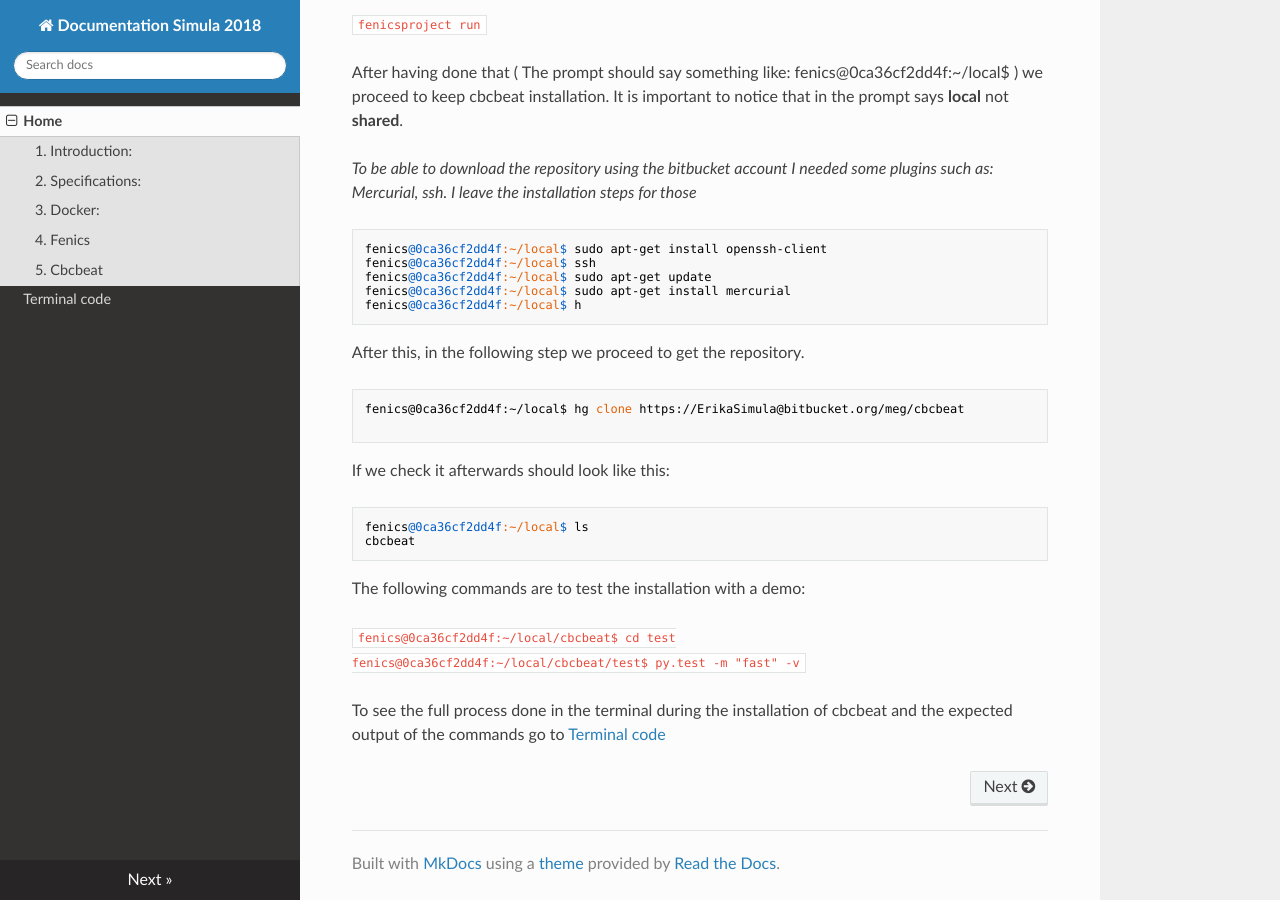
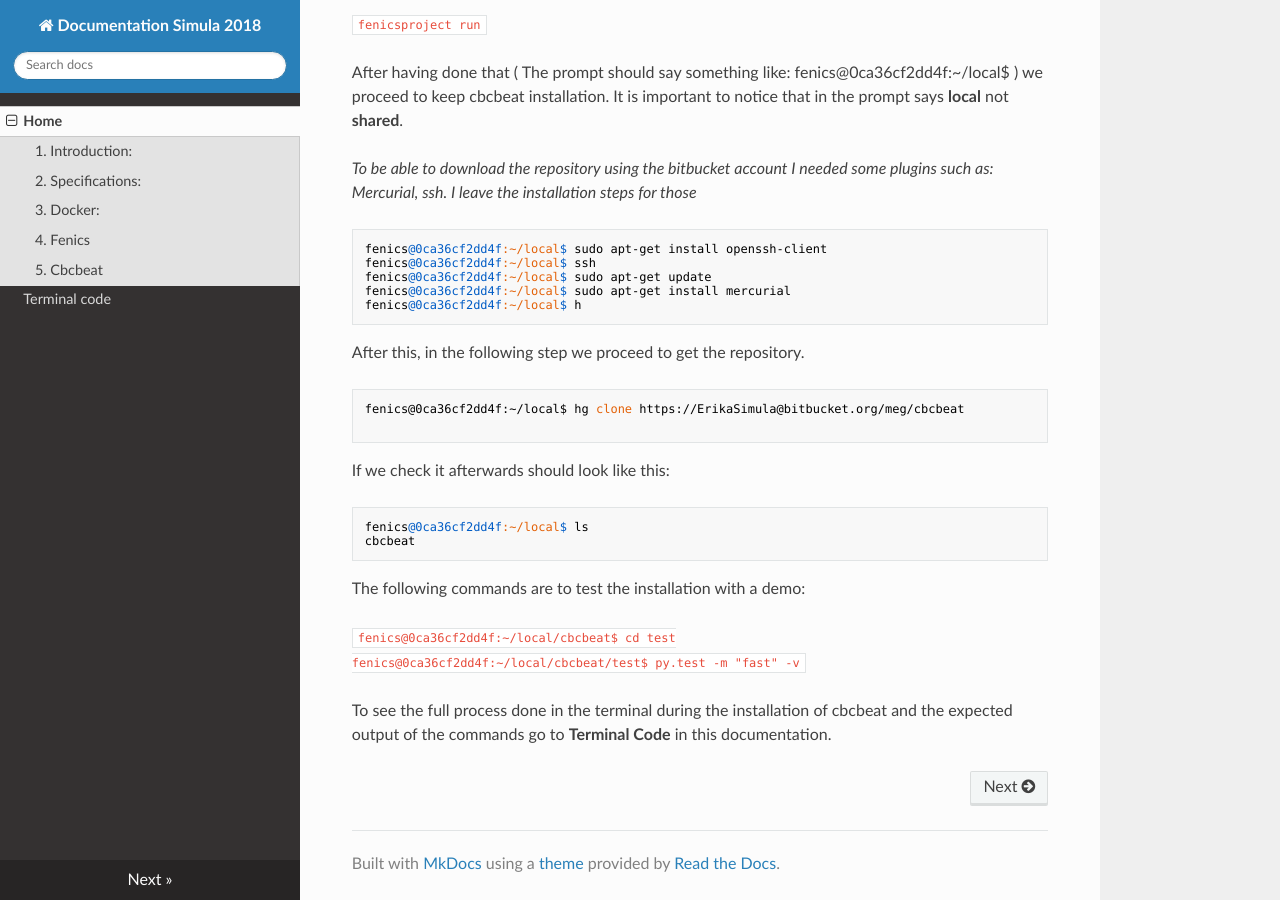
Before and after one commit to ErikaKvalem/Documentation-2018-MkDocs, an MkDocs documentation site: the page built from docs/index.md, in a window 1280 px wide and 900 px high, scrolled down 4639 px. Built offline with MkDocs 1.6.1, drawn with Linux system fonts in a browser that asks for light colours; nearby versions of some CDN libraries; old or Windows-style settings are respelled for this version of MkDocs.

Commit message:
Update index.md

````diff
--- a/docs/index.md
+++ b/docs/index.md
@@ -235,4 +235,4 @@ The following commands are to test the installation with a demo:
 fenics@0ca36cf2dd4f:~/local/cbcbeat/test$ py.test -m "fast" -v
 ```
 
-To see the full process done in the terminal during the installation of cbcbeat and the expected output of the commands go to [Terminal code](Documentation-2018-MkDocs/docs/tcode.md)
+To see the full process done in the terminal during the installation of cbcbeat and the expected output of the commands go to **Terminal Code** in this documentation.
````
